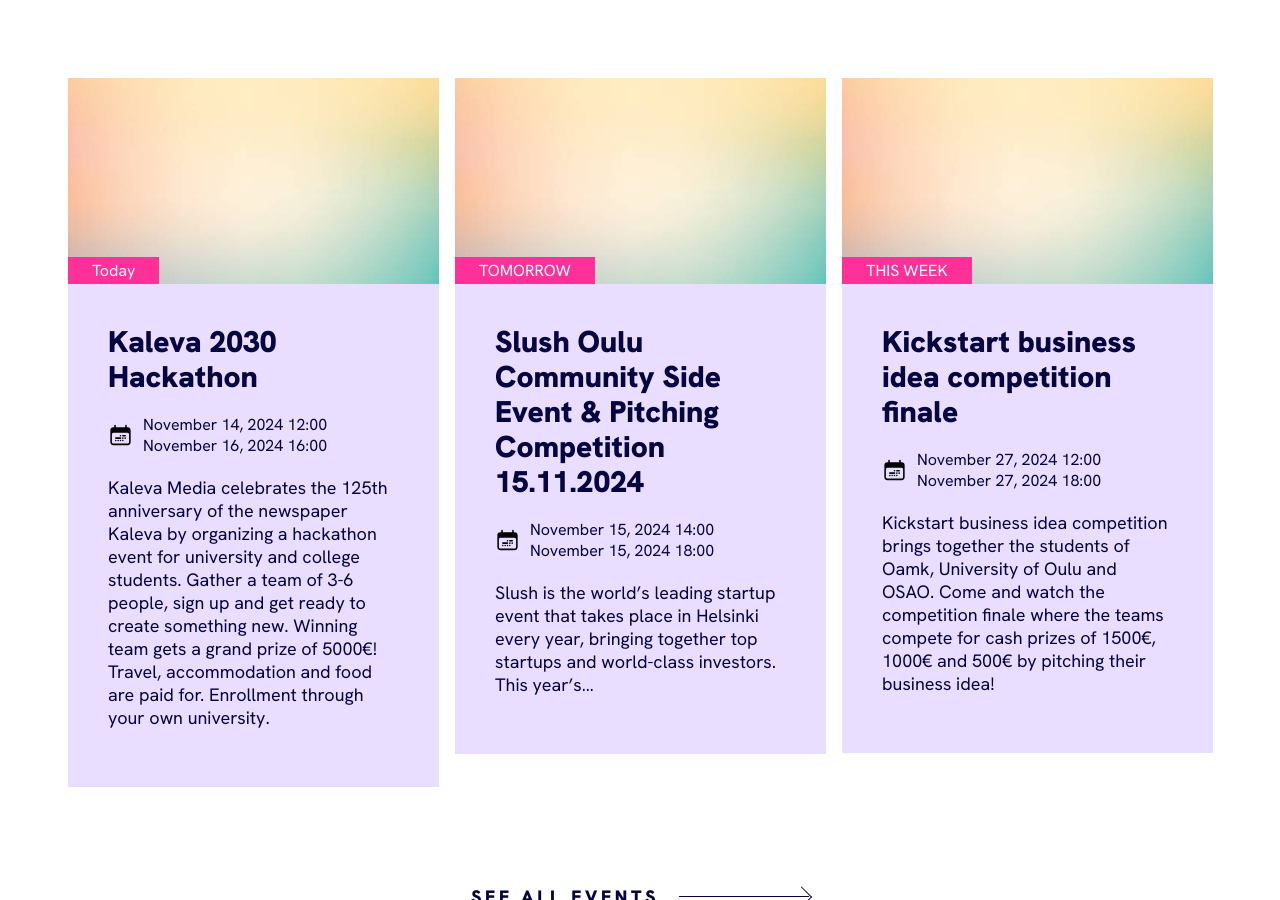
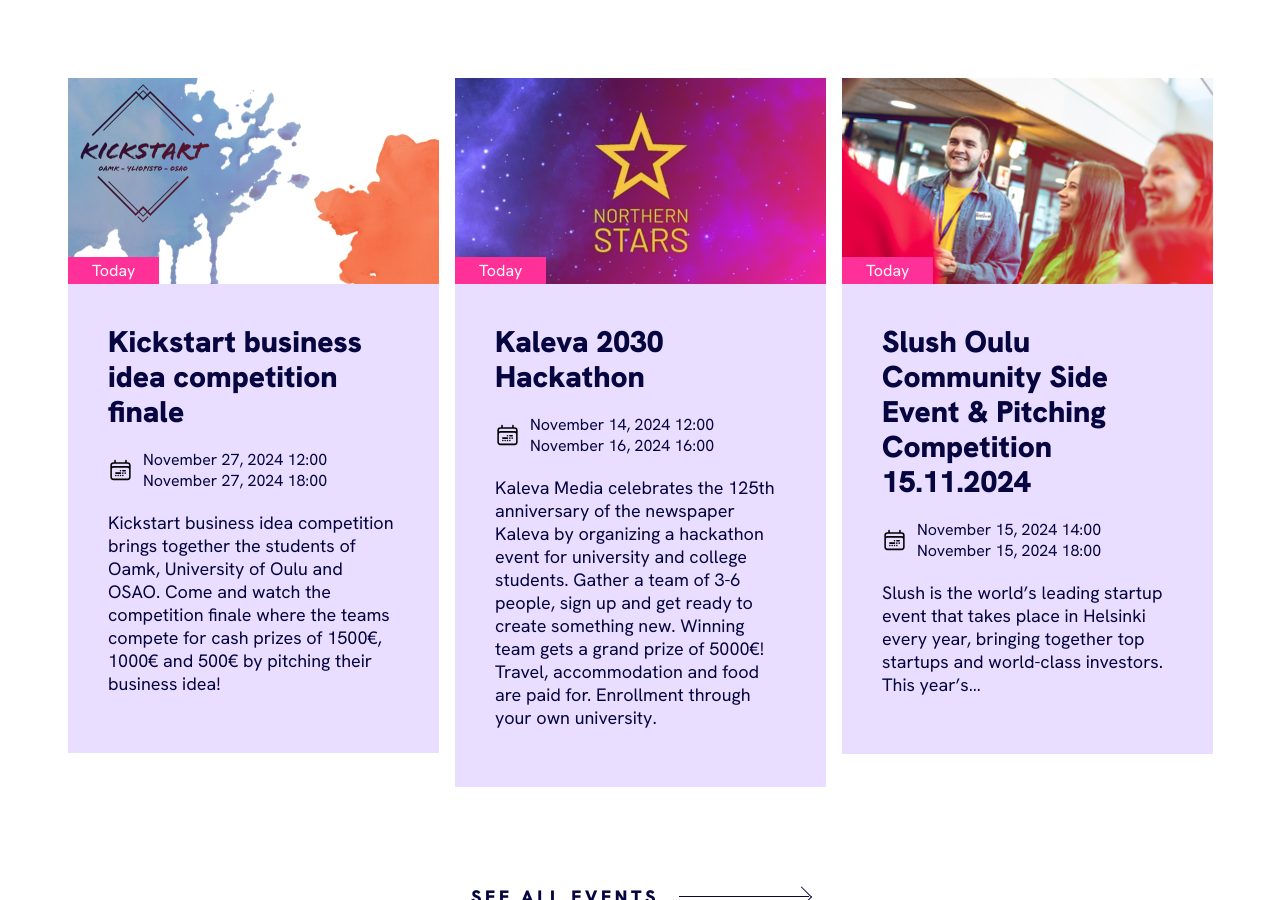
Before and after one commit to pitamchandra/startupoulu, a Jekyll site: the page built from index.markdown, in a window 1280 px wide and 900 px high, scrolled down 1338 px. Built offline with Jekyll 4.4.1, drawn with Linux system fonts in a browser that asks for light colours.

Commit message:
add event loop in home page.

```diff
--- a/_layouts/event.html
+++ b/_layouts/event.html
@@ -26,7 +26,7 @@
     <section class="event_section">
         <div class="r2a_container">
           <div class="events_grid">
-            {% for post in site.posts limit:3 %}
+            {% for post in site.posts limit:4 %}
             {% if post.layout == "single-event" %}
             {% include event_card.html %}
             {% endif %}
--- a/_layouts/index.html
+++ b/_layouts/index.html
@@ -73,7 +73,12 @@
       <section class="event_section">
         <div class="r2a_container">
           <div class="event_wrapper">
-            <div class="card event_card">
+            {% for post in site.posts limit:4 %}
+            {% if post.layout == "single-event" %}
+            {% include event_card.html %}
+            {% endif %}
+            {% endfor %}
+            <!-- <div class="card event_card">
               <div class="card_img">
                <img src="{{ site.baseurl }}/assets/images/herobg.jpg" alt="">
                <div class="overlayText flex items-center justify-center">MORE ABOUT THIS EVENT</div>
@@ -95,8 +100,8 @@
                   </div>
                   <p class="common_pera">Kaleva Media celebrates the 125th anniversary of the newspaper Kaleva by organizing a hackathon event for university and college students. Gather a team of 3-6 people, sign up and get ready to create something new. Winning team gets a grand prize of 5000€! Travel, accommodation and food are paid for. Enrollment through your own university.</p>
               </div>
-            </div>
-            <div class="card event_card">
+            </div> -->
+            <!-- <div class="card event_card">
               <div class="card_img">
                <img src="{{ site.baseurl }}/assets/images/herobg.jpg" alt="">
                <div class="overlayText flex items-center justify-center">MORE ABOUT THIS EVENT</div>
@@ -118,8 +123,8 @@
                   </div>
                   <p class="common_pera">Slush is the world’s leading startup event that takes place in Helsinki every year, bringing together top startups and world-class investors. This year’s…</p>
               </div>
-            </div>
-            <div class="card event_card">
+            </div> -->
+            <!-- <div class="card event_card">
               <div class="card_img">
                <img src="{{ site.baseurl }}/assets/images/herobg.jpg" alt="">
                <div class="overlayText flex items-center justify-center">MORE ABOUT THIS EVENT</div>
@@ -141,7 +146,7 @@
                   </div>
                   <p class="common_pera">Kickstart business idea competition brings together the students of Oamk, University of Oulu and OSAO. Come and watch the competition finale where the teams compete for cash prizes of 1500€, 1000€ and 500€ by pitching their business idea!</p>
               </div>
-            </div>
+            </div> -->
           </div>
         </div>
         <div class="flex justify-center items-center">
```
Also changed, not shown: 2 other files.
